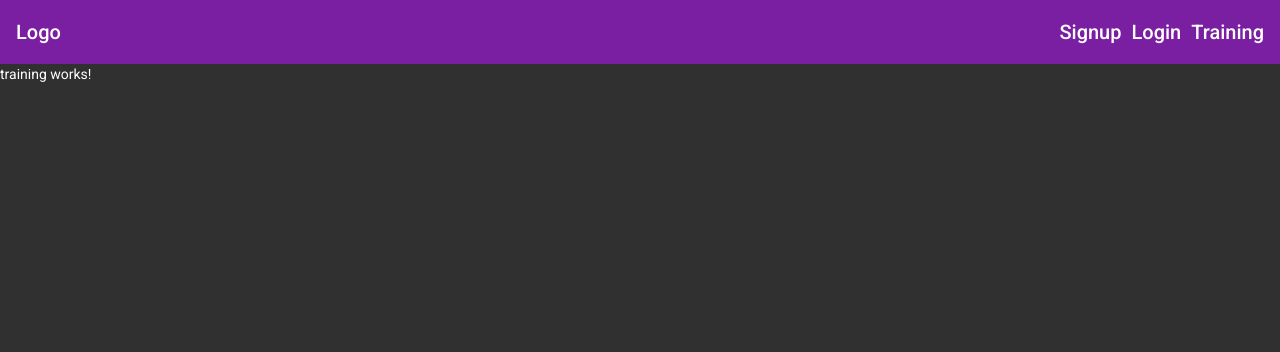
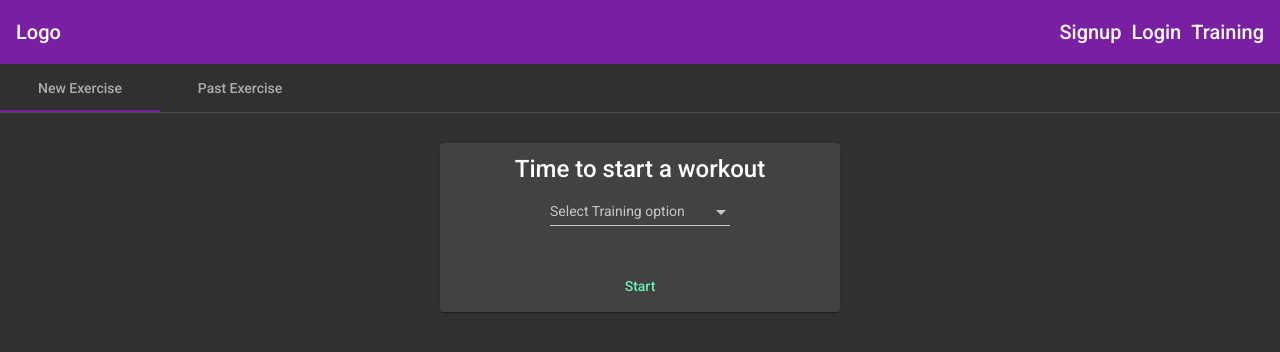
Before and after one commit to benhalverson/health-tracker, an Angular app: page /training in a window 1280 px wide. Shown: the top 352 px of the page. Built offline with nearby package versions, Linux system fonts and the light colour scheme.

Commit message:
added timer and other stuff

```diff
--- a/package.json
+++ b/package.json
@@ -45,6 +45,6 @@
     "protractor": "7.0.0",
     "ts-node": "8.10.2",
     "tslint": "6.1.2",
-    "typescript": "3.9.3"
+    "typescript": "3.8.3"
   }
 }
--- a/src/app/training/current-training/current-training.component.html
+++ b/src/app/training/current-training/current-training.component.html
@@ -1 +1,13 @@
-<p>current-training works!</p>
+<section
+  class="current-training"
+  fxLayout="column"
+  fxLayoutAlign="center center"
+>
+  <mat-progress-spinner
+    mode="determinate"
+    [value]="progress"
+  ></mat-progress-spinner>
+  <h1>% {{ progress }}</h1>
+  <p>Keep going!</p>
+  <button mat-raised-button color="accent" (click)="onStop()">Stop</button>
+</section>
--- a/src/app/training/current-training/current-training.component.scss
+++ b/src/app/training/current-training/current-training.component.scss
@@ -0,0 +1,3 @@
+.current-training {
+  padding: 30px;
+}
--- a/src/app/training/current-training/current-training.component.ts
+++ b/src/app/training/current-training/current-training.component.ts
@@ -6,10 +6,18 @@ import { Component, OnInit } from '@angular/core';
   styleUrls: ['./current-training.component.scss']
 })
 export class CurrentTrainingComponent implements OnInit {
-
-  constructor() { }
-
+  progress = 0;
+  timer: number;
+  constructor() {}
+  onStop(): void {
+    clearInterval(this.timer);
+  }
   ngOnInit(): void {
+    this.timer = setInterval(() => {
+      this.progress += 20;
+      if (this.progress >= 100) {
+        clearInterval(this.timer);
+      }
+    }, 1000);
   }
-
 }
--- a/src/app/training/new-training/new-training.component.html
+++ b/src/app/training/new-training/new-training.component.html
@@ -1 +1,27 @@
-<p>new-training works!</p>
+<section class="new-training" fxLayout fxLayoutAlign="center">
+  <mat-card fxFlex="400px">
+    <mat-card-title fxLayoutAlign="center"
+      >Time to start a workout</mat-card-title
+    >
+    <mat-card-content fxLayoutAlign="center">
+      <mat-form-field>
+        <mat-label>Select Training option</mat-label>
+        <mat-select>
+          <mat-option value="crunches">Crunches</mat-option>
+          <mat-option value="side-lunges">Side Lunges</mat-option>
+          <mat-option value="burpees">Burpees</mat-option>
+        </mat-select>
+      </mat-form-field>
+    </mat-card-content>
+    <mat-card-actions fxLayoutAlign="center">
+      <button
+        mat-button
+        type="submit"
+        color="accent"
+        (click)="onStartTraining()"
+      >
+        Start
+      </button>
+    </mat-card-actions>
+  </mat-card>
+</section>
--- a/src/app/training/new-training/new-training.component.scss
+++ b/src/app/training/new-training/new-training.component.scss
@@ -0,0 +1,3 @@
+.new-training {
+  padding: 30px;
+}
--- a/src/app/training/new-training/new-training.component.ts
+++ b/src/app/training/new-training/new-training.component.ts
@@ -1,4 +1,4 @@
-import { Component, OnInit } from '@angular/core';
+import { Component, OnInit, EventEmitter, Output } from '@angular/core';
 
 @Component({
   selector: 'app-new-training',
@@ -6,10 +6,10 @@ import { Component, OnInit } from '@angular/core';
   styleUrls: ['./new-training.component.scss']
 })
 export class NewTrainingComponent implements OnInit {
-
-  constructor() { }
-
-  ngOnInit(): void {
+  @Output() trainingStart = new EventEmitter<void>();
+  constructor() {}
+  onStartTraining(): void {
+    this.trainingStart.emit();
   }
-
+  ngOnInit(): void {}
 }
--- a/src/app/training/training.component.html
+++ b/src/app/training/training.component.html
@@ -1 +1,11 @@
-<p>training works!</p>
+<mat-tab-group *ngIf="!ongoingTraining">
+  <mat-tab label="New Exercise">
+    <app-new-training
+      (trainingStart)="ongoingTraining = true"
+    ></app-new-training>
+  </mat-tab>
+  <mat-tab label="Past Exercise">
+    <app-past-training></app-past-training>
+  </mat-tab>
+</mat-tab-group>
+<app-current-training *ngIf="ongoingTraining"></app-current-training>
--- a/src/app/training/training.component.ts
+++ b/src/app/training/training.component.ts
@@ -6,10 +6,8 @@ import { Component, OnInit } from '@angular/core';
   styleUrls: ['./training.component.scss']
 })
 export class TrainingComponent implements OnInit {
+  ongoingTraining = false;
+  constructor() {}
 
-  constructor() { }
-
-  ngOnInit(): void {
-  }
-
+  ngOnInit(): void {}
 }
```
Also changed, not shown: src/app/material.module.ts (+14 -2 lines), 1 other file (tests, documents, lock files or other folders).
